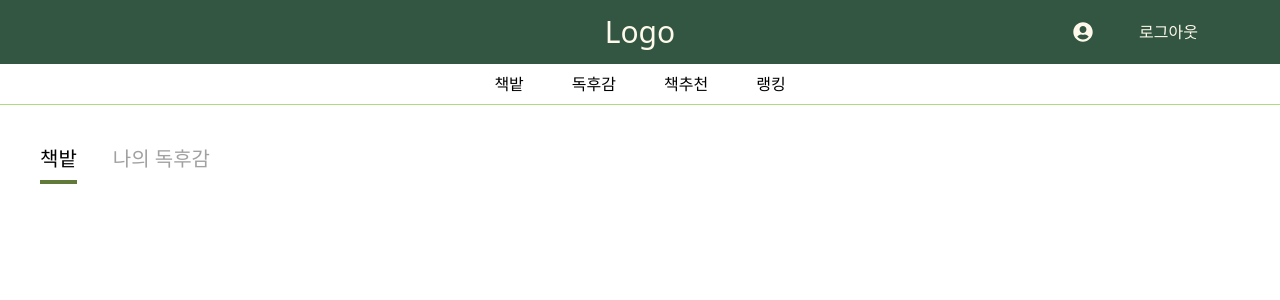
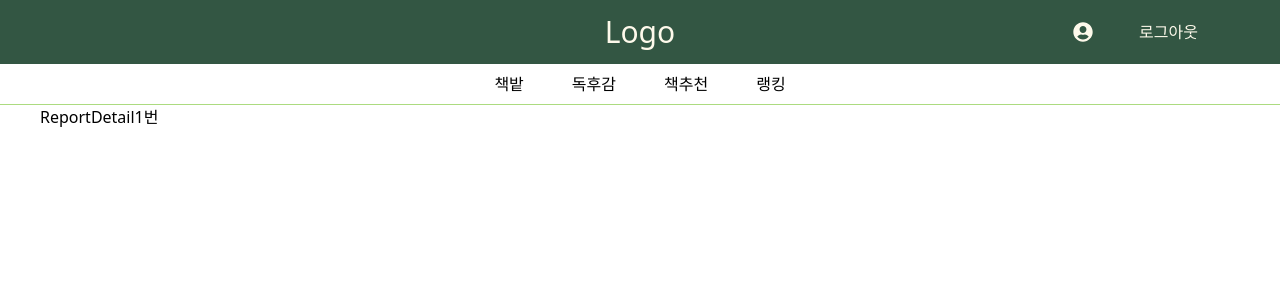
Before and after one commit to book-forest-gwangju-3/book-forest-front, a React (Vite) app in the folder book-forest/: page /report/1 in a window 1280 px wide. Shown: the top 300 px of the page. Built offline with nearby package versions, Linux system fonts and the light colour scheme.

Commit message:
feat.독후감 상세페이지 라우터 추가

```diff
--- a/book-forest/src/App.jsx
+++ b/book-forest/src/App.jsx
@@ -6,6 +6,7 @@ import LogIn from "./pages/LogIn";
 import SignUp from "./pages/SignUp";
 import Tier from "./pages/Tier";
 import Report from "./pages/Report";
+import ReportDetail from "./pages/ReportDetail";
 import Header from "./components/Header";
 
 function App() {
@@ -19,6 +20,7 @@ function App() {
           <Route path="/signup" element={<SignUp />} />
           <Route path="/tier" element={<Tier />} />
           <Route path="/report" element={<Report />} />
+          <Route path="/report/:id" element={<ReportDetail />} />
           <Route path="/book-recommendation" element={<BookRecommendation />} />
         </Routes>
       </div>
--- /dev/null
+++ b/book-forest/src/pages/ReportDetail.jsx
@@ -0,0 +1,12 @@
+import { useParams } from "react-router-dom";
+const ReportDetail = () => {
+  const { id } = useParams();
+  // params에 해당하는 독후감 데이터 가져오는 로직 추가
+  return (
+    <div>
+      <h1>ReportDetail{id}번</h1>
+    </div>
+  );
+};
+
+export default ReportDetail;
```
